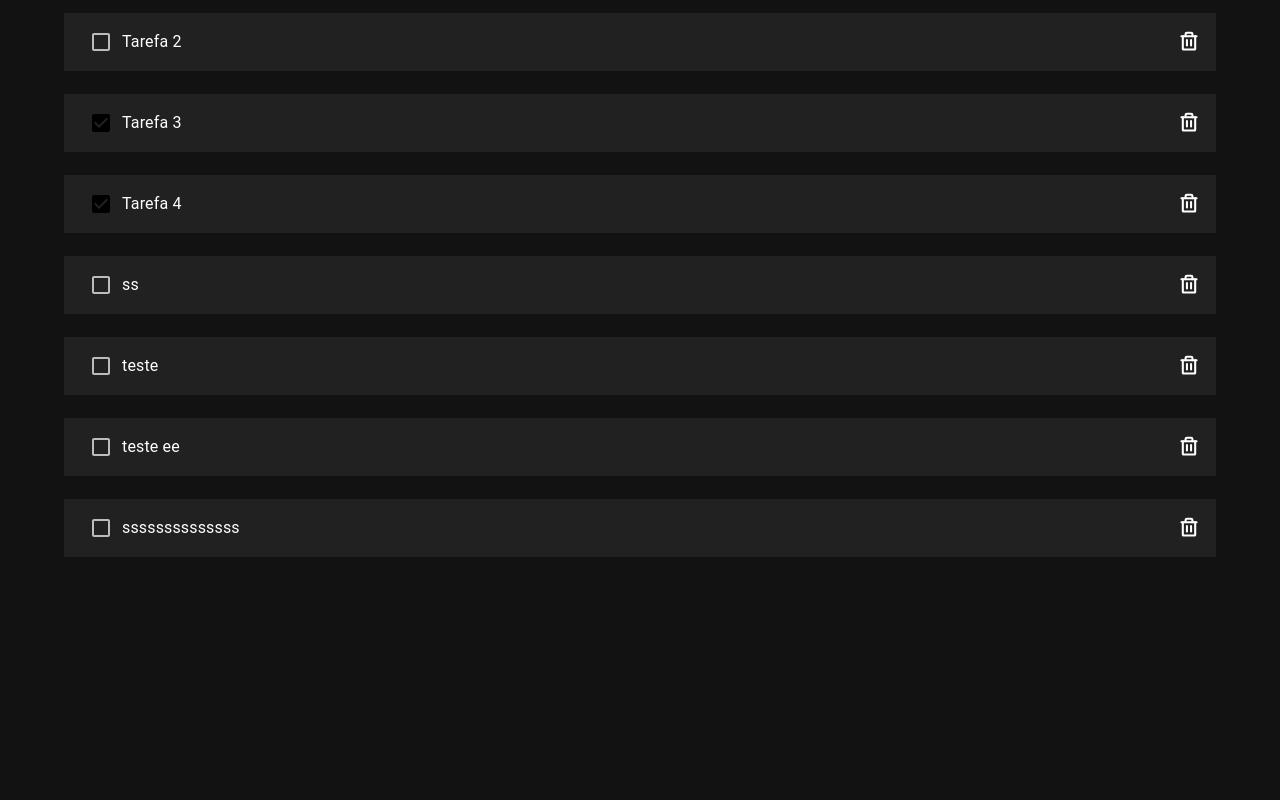
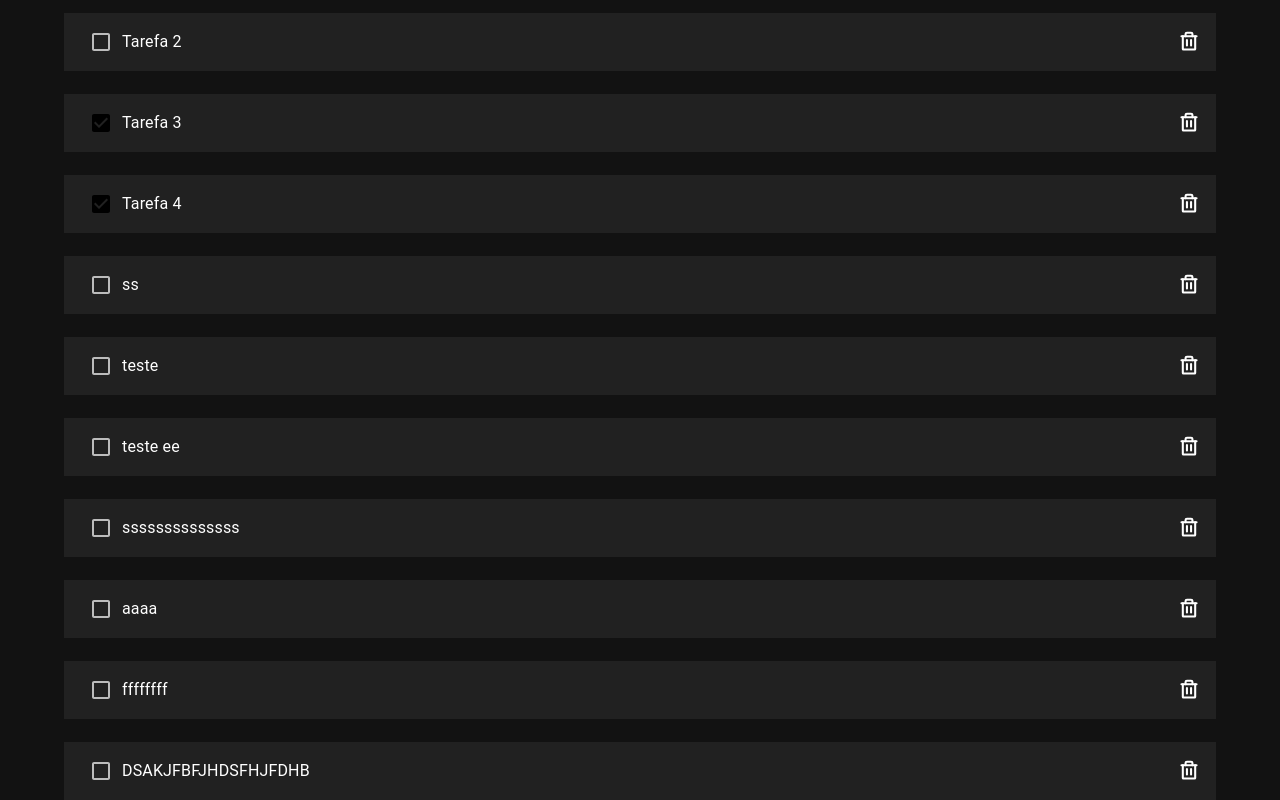
Before and after one commit to joaosoaresreal/app-todo-list, a React (Vite) app: page / in a window 1280 px wide. Shown: the part 374-1174 px from the top of the page. Before the commit the page ends 931 px from the top, so only its background shows below. Built offline with nearby package versions, Linux system fonts and the light colour scheme; data requests are answered from the project's data file.

Commit message:
Aula 17/05/23

```diff
--- a/db.json
+++ b/db.json
@@ -39,6 +39,21 @@
       "description": "ssssssssssssss",
       "done": false,
       "id": 8
+    },
+    {
+      "description": "aaaa",
+      "done": false,
+      "id": 9
+    },
+    {
+      "description": "ffffffff",
+      "done": false,
+      "id": 10
+    },
+    {
+      "description": "DSAKJFBFJHDSFHJFDHB",
+      "done": false,
+      "id": 11
     }
   ]
 }
--- a/src/App.tsx
+++ b/src/App.tsx
@@ -22,12 +22,21 @@ function App() {
 
   const handleClick = (/*event: React.ChangeEvent<HTMLInputElement>*/) => {
     //const novaTarefa = event.target.value;
-    save({ description:novaTarefa, done:false }) // Método 'save' da api service
+    save({ description: novaTarefa, done: false }) // Método 'save' da api service
   }
 
   // const listar=(
   //   getAll()
   // )
+
+  let concluidas = () => {
+    todos.map(dados => {
+      if (dados.done == false) {
+        let conte = conte + 1
+        return conte
+      }
+    })
+  }
 
 
   useEffect(() => {
```
